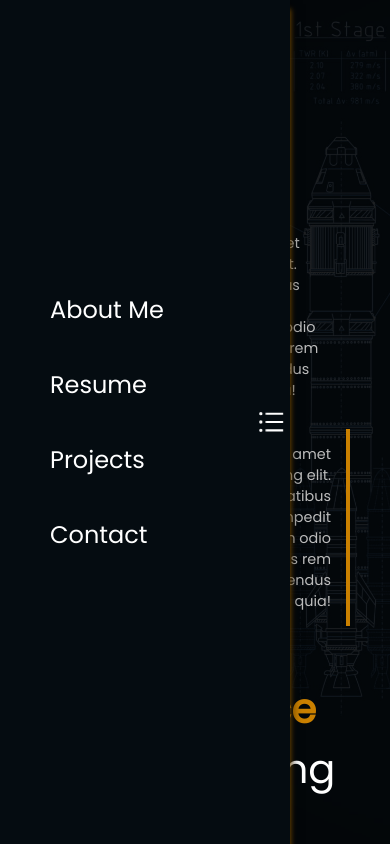
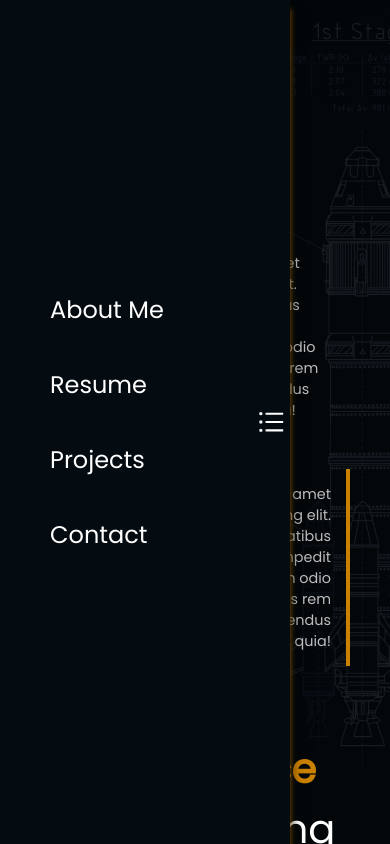
Before and after one commit to bchh325/mech-portfolio, a React (Create React App) app: page / in a window 390 px wide. Shown: the top 844 px of the page. Built offline with nearby package versions, Linux system fonts and the light colour scheme.

Commit message:
styling fixes

```diff
--- a/src/components/Information.module.css
+++ b/src/components/Information.module.css
@@ -1,5 +1,3 @@
-
-
 .information {
     color: white;
     display: grid;
@@ -155,15 +153,20 @@
     .details {
         font-size: 0.9rem;
     }
+
+    .information {
+        row-gap: 20px;
+    }
 }
 
 @keyframes fadeInAnimation {
     from {
         opacity: 0;
     }
+
     to {
         opacity: 1;
-     }
+    }
 }
 
 @keyframes slideTextLeft {
```
Also changed, not shown: src/components/Resume.module.css (line endings or trailing spaces).
